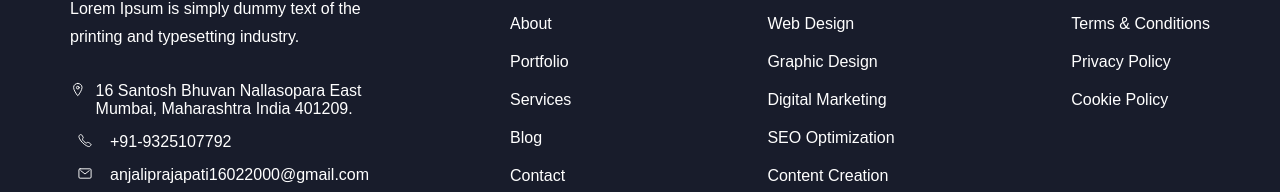
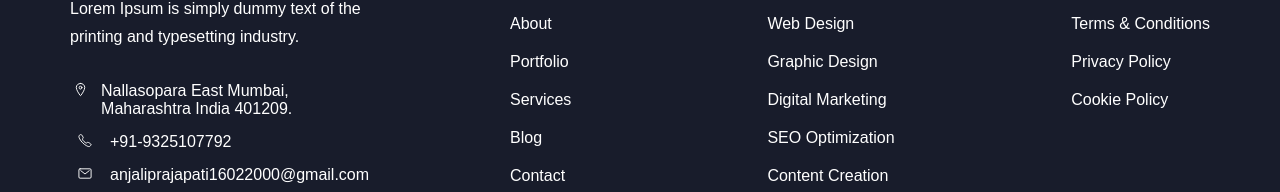
Before and after one commit to itzanjali/myportfolio, a plain HTML site: page index.html in a window 1280 px wide. Shown: the part 1172-1364 px from the top of the page. Drawn offline with nearby package versions, Linux system fonts and the light colour scheme.

Commit message:
Update index.html

```diff
--- a/index.html
+++ b/index.html
@@ -1346,7 +1346,7 @@
                         <li>
                             <a href="#" class="contact-link">
                                 <ion-icon name="location-outline"></ion-icon>
-                                <address>16 Santosh Bhuvan Nallasopara East Mumbai, Maharashtra India 401209.</address>
+                                <address>Nallasopara East Mumbai, Maharashtra India 401209.</address>
                             </a>
                         </li>
                         <li>
```
